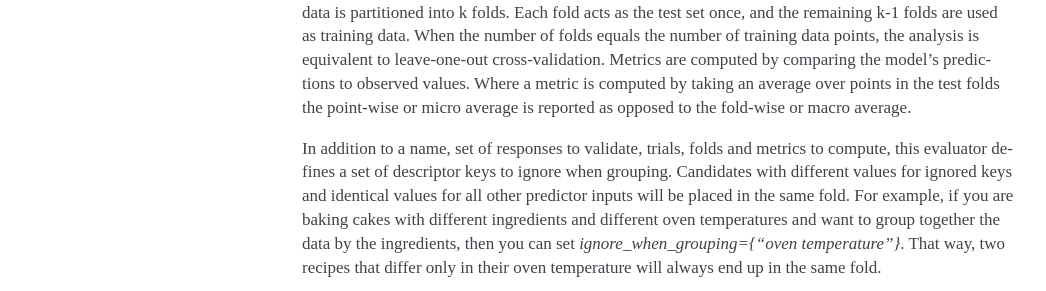
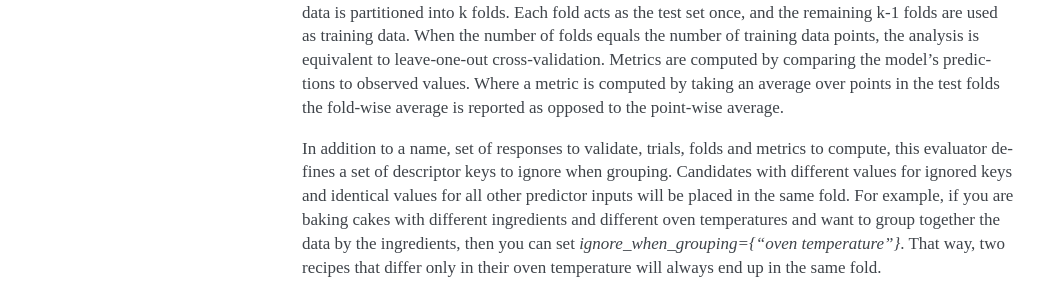
Before and after one commit to CitrineInformatics/citrine-python, a Sphinx documentation site: the page built from docs/source/workflows/predictor_evaluation_workflows.rst, in a window 1280 px wide and 900 px high. Shown: the part 542-833 px from the top of the window, without its empty margins (106-1152 px from the left). Built offline with Sphinx 7.4.7, drawn with Linux system fonts in a browser that asks for light colours; some of the changed text lies outside the part shown.

Commit message:
Update docs/source/workflows/predictor_evaluation_workflows.rst
Co-authored-by: Max Hutchinson <maxhutch@gmail.com>

```diff
--- a/docs/source/workflows/predictor_evaluation_workflows.rst
+++ b/docs/source/workflows/predictor_evaluation_workflows.rst
@@ -24,7 +24,7 @@ Each fold acts as the test set once, and the remaining k-1 folds are used as tra
 When the number of folds equals the number of training data points, the analysis is equivalent to leave-one-out cross-validation.
 Metrics are computed by comparing the model's predictions to observed values.
 Where a metric is computed by taking an average over points in the test folds
-the point-wise or micro average is reported as opposed to the fold-wise or macro average.
+the fold-wise average is reported as opposed to the point-wise average.
 
 In addition to a name, set of responses to validate, trials, folds and metrics to compute, this evaluator defines a set of descriptor keys to ignore when grouping.
 Candidates with different values for ignored keys and identical values for all other predictor inputs will be placed in the same fold.
```
